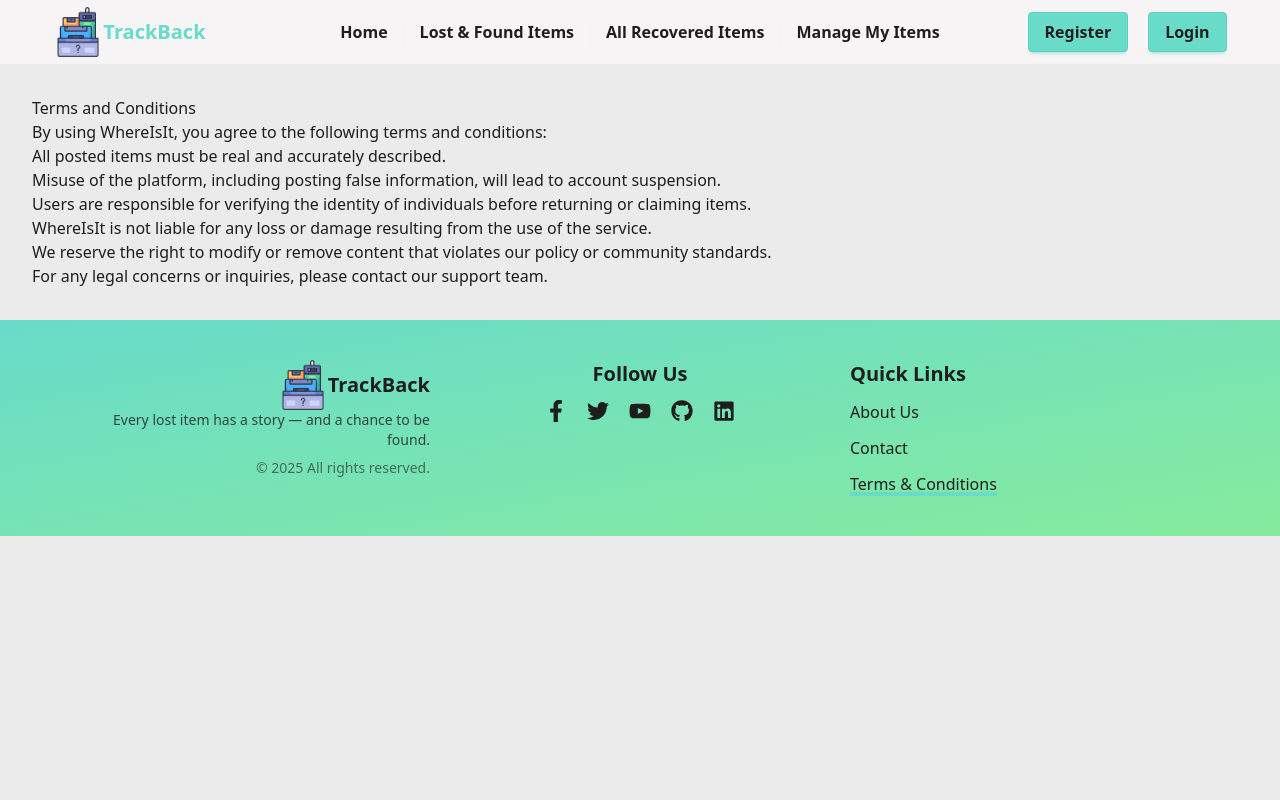
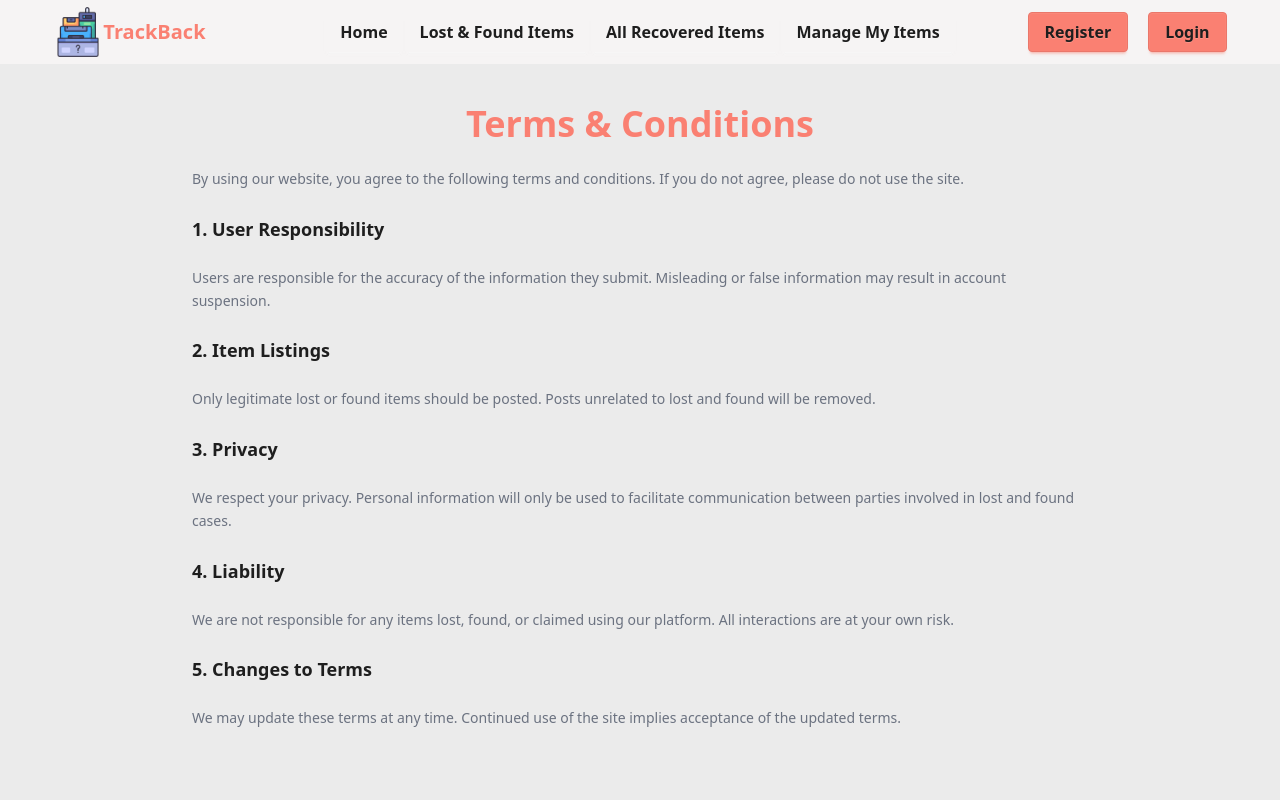
Before and after one commit to gmnayem631/track-back-client, a React (Vite) app: page /termsAndConditions in a window 1280 px wide. Shown: the top 800 px of the page. Built offline with nearby package versions, Linux system fonts and the light colour scheme.

Commit message:
some minor design changes

```diff
--- a/src/components/Navbar.jsx
+++ b/src/components/Navbar.jsx
@@ -32,10 +32,10 @@ const Navbar = () => {
     </>
   );
   return (
-    <div className="navbar p-0 max-w-11/12 mx-auto">
+    <div className="navbar p-0 max-w-11/12 mx-auto ">
       <div className="navbar-start">
         <div className="dropdown">
-          <div tabIndex={0} role="button" className="btn btn-ghost lg:hidden">
+          <div tabIndex={0} role="button" className="btn btn-ghost md:hidden">
             <svg
               xmlns="http://www.w3.org/2000/svg"
               className="h-5 w-5"
@@ -58,7 +58,7 @@ const Navbar = () => {
             {links}
           </ul>
         </div>
-        <div className="flex justify-center items-center cursor-pointer">
+        <div className="md:flex hidden justify-center items-center cursor-pointer">
           <img src={logo} alt="" className="h-[50px]" />
           <a className="text-xl text-primary font-bold">TrackBack</a>
         </div>
--- a/src/index.css
+++ b/src/index.css
@@ -6,7 +6,7 @@
 @plugin "daisyui/theme" {
   name: "light";
   default: true;
-  --color-primary: #68dbc9; /* Main Blue */
+  --color-primary: salmon; /* Main Blue */
   --color-secondary: #43de43; /* Accent Green */
   --color-accent: #86eb9d; /* Hover Green */
   --color-base-100: #ebebeb; /* Background */
@@ -15,8 +15,9 @@
   --color-surface: #ffffff; /* Optional: surface color */
 }
 
-a.active {
-  @apply underline;
-  @apply decoration-primary;
-  @apply decoration-4;
+header a.active {
+  @apply bg-primary;
 }
+footer a.active {
+  @apply font-bold;
+}
--- a/src/pages/Contact.jsx
+++ b/src/pages/Contact.jsx
@@ -1,30 +1,49 @@
-import React from "react";
+// Contact.jsx
+import { FaEnvelope, FaPhoneAlt, FaMapMarkerAlt } from "react-icons/fa";
 
 const Contact = () => {
   return (
-    <div
-      style={{
-        backgroundColor: "var(--color-base-100)",
-        padding: "2rem",
-        color: "var(--color-neutral)",
-      }}
-    >
-      <h1>Contact Us</h1>
-      <p>
-        If you have any questions, feedback, or need support, feel free to reach
-        out.
-      </p>
-      <ul>
-        <li>
-          <strong>Email:</strong> support@whereisit.com
-        </li>
-        <li>
-          <strong>Phone:</strong> +1 (800) 123-4567
-        </li>
-        <li>
-          <strong>Address:</strong> 123 Recovery Lane, Found City, FN 12345
-        </li>
-      </ul>
+    <div className="bg-base-100 text-neutral min-h-screen py-10 px-4">
+      <div className="max-w-3xl mx-auto text-center">
+        <h1 className="text-4xl font-bold mb-4 text-primary">Contact Us</h1>
+        <p className="text-info text-lg mb-8">
+          Got a question or need help? Reach out to us below.
+        </p>
+
+        <div className="grid gap-6 text-left">
+          <div className="flex items-center gap-4">
+            <FaEnvelope className="text-secondary text-xl" />
+            <span className="text-info">support@lostfound.com</span>
+          </div>
+          <div className="flex items-center gap-4">
+            <FaPhoneAlt className="text-secondary text-xl" />
+            <span className="text-info">+123 456 7890</span>
+          </div>
+          <div className="flex items-center gap-4">
+            <FaMapMarkerAlt className="text-secondary text-xl" />
+            <span className="text-info">123 Hope Street, City, Country</span>
+          </div>
+        </div>
+
+        <form className="mt-10 bg-surface p-6 rounded-2xl shadow-md text-left space-y-4">
+          <input
+            type="text"
+            placeholder="Your Name"
+            className="input input-bordered w-full"
+          />
+          <input
+            type="email"
+            placeholder="Your Email"
+            className="input input-bordered w-full"
+          />
+          <textarea
+            rows="5"
+            placeholder="Your Message"
+            className="textarea textarea-bordered w-full"
+          />
+          <button className="btn btn-primary">Send Message</button>
+        </form>
+      </div>
     </div>
   );
 };
--- a/src/pages/Login.jsx
+++ b/src/pages/Login.jsx
@@ -6,7 +6,7 @@ import loginLottie from "../assets/animations/login-lottie.json";
 
 const Login = () => {
   return (
-    <div className="min-h-screen bg-base-100 flex items-center justify-evenly px-4">
+    <div className="min-h-screen bg-base-100 flex items-center justify-evenly flex-col md:flex-row px-4">
       <div className="">
         <Lottie
           animationData={loginLottie}
@@ -46,7 +46,7 @@ const Login = () => {
 
           <div className="divider text-info">or</div>
 
-          <button className="btn btn-outline btn-error w-full rounded-xl">
+          <button className="btn btn-outline btn-primary w-full rounded-xl">
             <FcGoogle />
             Continue with Google
           </button>
--- a/src/pages/Register.jsx
+++ b/src/pages/Register.jsx
@@ -5,7 +5,7 @@ import Lottie from "lottie-react";
 
 const Register = () => {
   return (
-    <div className="min-h-screen bg-base-100 flex items-center justify-evenly px-4">
+    <div className="min-h-screen bg-base-100 flex items-center justify-evenly flex-col-reverse md:flex-row px-4">
       <div className="w-full max-w-md bg-white p-8 rounded-3xl shadow-md">
         <h2 className="text-2xl font-bold text-primary mb-6 text-center">
           Create an Account
@@ -46,7 +46,7 @@ const Register = () => {
             <label className="block text-neutral mb-1">Password</label>
             <input
               type="password"
-              placeholder="Password (Min 6 chars, 1 uppercase & lowercase)"
+              placeholder="Minimum 6 characters, 1 uppercase & 1 lowercase"
               className="input input-bordered w-full rounded-xl"
               required
             />
--- a/src/pages/TermsAndConditions.jsx
+++ b/src/pages/TermsAndConditions.jsx
@@ -1,42 +1,59 @@
-import React from "react";
+// Terms.jsx
+const Terms = () => {
+  return (
+    <div className="bg-base-100 text-neutral min-h-screen py-10 px-4">
+      <div className="max-w-4xl mx-auto">
+        <h1 className="text-4xl font-bold text-primary mb-6 text-center">
+          Terms & Conditions
+        </h1>
 
-const TermsAndConditions = () => {
-  return (
-    <div
-      style={{
-        backgroundColor: "var(--color-base-100)",
-        padding: "2rem",
-        color: "var(--color-neutral)",
-      }}
-    >
-      <h1>Terms and Conditions</h1>
-      <p>
-        By using WhereIsIt, you agree to the following terms and conditions:
-      </p>
-      <ul>
-        <li>All posted items must be real and accurately described.</li>
-        <li>
-          Misuse of the platform, including posting false information, will lead
-          to account suspension.
-        </li>
-        <li>
-          Users are responsible for verifying the identity of individuals before
-          returning or claiming items.
-        </li>
-        <li>
-          WhereIsIt is not liable for any loss or damage resulting from the use
-          of the service.
-        </li>
-        <li>
-          We reserve the right to modify or remove content that violates our
-          policy or community standards.
-        </li>
-      </ul>
-      <p>
-        For any legal concerns or inquiries, please contact our support team.
-      </p>
+        <div className="space-y-6 text-info text-sm leading-relaxed">
+          <p>
+            By using our website, you agree to the following terms and
+            conditions. If you do not agree, please do not use the site.
+          </p>
+
+          <h2 className="text-neutral font-semibold text-lg">
+            1. User Responsibility
+          </h2>
+          <p>
+            Users are responsible for the accuracy of the information they
+            submit. Misleading or false information may result in account
+            suspension.
+          </p>
+
+          <h2 className="text-neutral font-semibold text-lg">
+            2. Item Listings
+          </h2>
+          <p>
+            Only legitimate lost or found items should be posted. Posts
+            unrelated to lost and found will be removed.
+          </p>
+
+          <h2 className="text-neutral font-semibold text-lg">3. Privacy</h2>
+          <p>
+            We respect your privacy. Personal information will only be used to
+            facilitate communication between parties involved in lost and found
+            cases.
+          </p>
+
+          <h2 className="text-neutral font-semibold text-lg">4. Liability</h2>
+          <p>
+            We are not responsible for any items lost, found, or claimed using
+            our platform. All interactions are at your own risk.
+          </p>
+
+          <h2 className="text-neutral font-semibold text-lg">
+            5. Changes to Terms
+          </h2>
+          <p>
+            We may update these terms at any time. Continued use of the site
+            implies acceptance of the updated terms.
+          </p>
+        </div>
+      </div>
     </div>
   );
 };
 
-export default TermsAndConditions;
+export default Terms;
```
Also changed, not shown: src/pages/AboutUs.jsx (+39 -21 lines).
